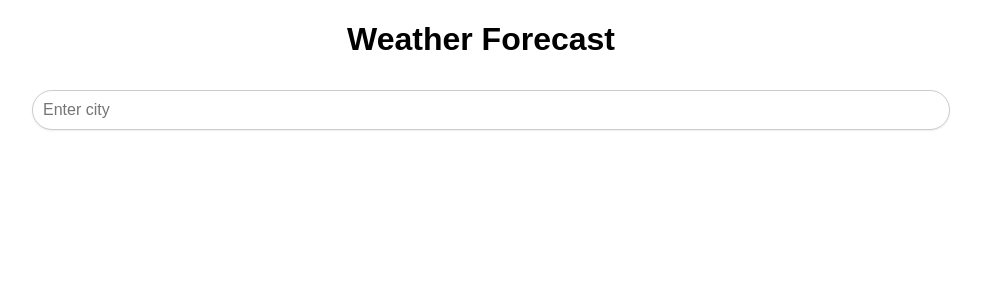
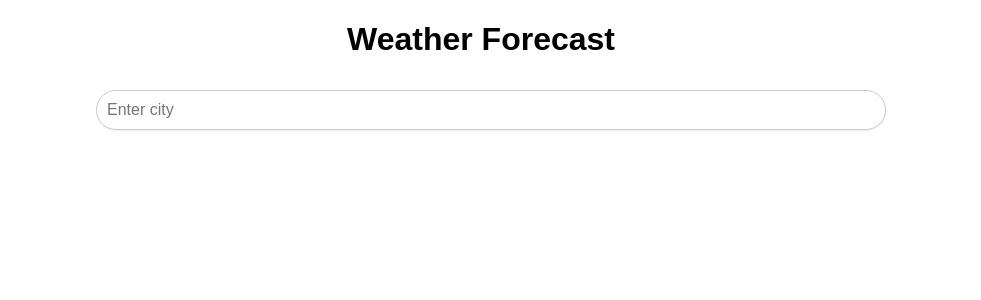
Before and after one commit to KamalByanjankar/weather-app, a React (Create React App) app: page / in a window 1280 px wide. Shown: the top 300 px of the page, without its empty margins (159-1140 px from the left). Built offline with nearby package versions, Linux system fonts and the light colour scheme; no server answers.

Commit message:
fetching data from api

```diff
--- /dev/null
+++ b/src/components/Form/Form.js
@@ -0,0 +1,16 @@
+import React from 'react';
+import classes from './Form.module.css';
+
+const form = (props) => {
+    return(
+        <form className={classes.Searchbar} onSubmit={props.submitForm}>
+            <input
+                type="text"
+                placeholder="Enter city"
+                name="cityName"
+            />
+        </form>
+    )
+}
+
+export default form;
--- a/src/components/Searchbar/Searchbar.module.css
+++ b/src/components/Form/Form.module.css
@@ -5,7 +5,7 @@
 
 .Searchbar input {
   padding: 10px;
-  width: 70%;
+  width: 60%;
   font-size: 16px;
   outline: none;
   box-shadow: 0 1px 2px #eee;
--- a/src/components/Layout/Layout.js
+++ b/src/components/Layout/Layout.js
@@ -1,12 +1,10 @@
 import React from 'react';
-import Searchbar from '../Searchbar/Searchbar';
 import Weather from '../Weather/Weather';
 
 const layout = (props) => {
     return(
         <div>
             <h1>Weather Forecast</h1>
-            <Searchbar />
             <Weather />
         </div>
     )
--- a/src/components/Searchbar/Searchbar.js
+++ /dev/null
@@ -1,15 +0,0 @@
-import React from 'react';
-import classes from './Searchbar.module.css';
-
-const searchbar = () => {
-    return(
-        <div className={classes.Searchbar}>
-            <input
-                type="text"
-                placeholder="Enter city"
-            />
-        </div>
-    )
-}
-
-export default searchbar;
--- a/src/components/Weather/Weather.js
+++ b/src/components/Weather/Weather.js
@@ -1,13 +1,14 @@
 import React, { Component } from 'react';
-import axios from 'axios';
+// import axios from 'axios';
 import WeatherDisplay from './WeatherDisplay/WeatherDispaly';
+import Form from '../../components/Form/Form';
 
 
-const url = "https://api.openweathermap.org/data/2.5/weather?q=Frankfurt&appid=2c190e833a80ec82eb4bf050a1da5404&units=metric"
+const API_KEY = "2c190e833a80ec82eb4bf050a1da5404";
 
 class Weather extends Component {
     state = {
-        weather: {}
+        weather: []
      }
 
     dateBuilder = (d) => {
@@ -22,38 +23,53 @@ class Weather extends Component {
         return `${day} ${date} ${month} ${year}`
     }
 
-    componentDidMount(){
-        axios.get(url)
-            .then(response => {
-                console.log(response)
-                this.setState({
-                    weather: response.data
-                })
-            })
-            .catch((error) => {
-                console.log(error)
-            })
-    }
+    // componentDidMount(){
+    //     axios.get(url)
+    //         .then(response => {
+    //             // console.log(response)
+    //             this.setState({
+    //                 weather: response.data
+    //             })
+    //         })
+    //         .catch((error) => {
+    //             console.log(error)
+    //         })
+    // }
 
     convertTime = (time) => {
-        // console.log(time)
         let date = new Date(time * 1000);
         let hours = date.getHours();
         let minutes = date.getMinutes();
 
         let formattedTime = hours + ':' + minutes;
-        // console.log(formattedTime)
         return formattedTime;
+    }
+
+    submitFormHandler = async (event) => {
+        event.preventDefault();
+        let city = event.target.elements.cityName.value;
+
+        const api_call = await fetch (`https://api.openweathermap.org/data/2.5/weather?q=${city}&appid=${API_KEY}&units=metric`)
+
+        const data = await api_call.json();
+        this.setState({
+            weather: data
+        })
+
+        // console.log(this.state.weather)
     }
 
     render() {
         return (
+            <div>
+                 <Form submitForm={this.submitFormHandler}/>
                 <WeatherDisplay
                     weather={this.state.weather}
                     getDate={this.dateBuilder(new Date())}
                     sunrise={this.convertTime}
                     sunset={this.convertTime}
                 />
+            </div>
         );
     }
 }
```
Also changed, not shown: 1 other file (tests, documents, lock files or other folders). Lines whose indentation alone changed are shown as unchanged.
